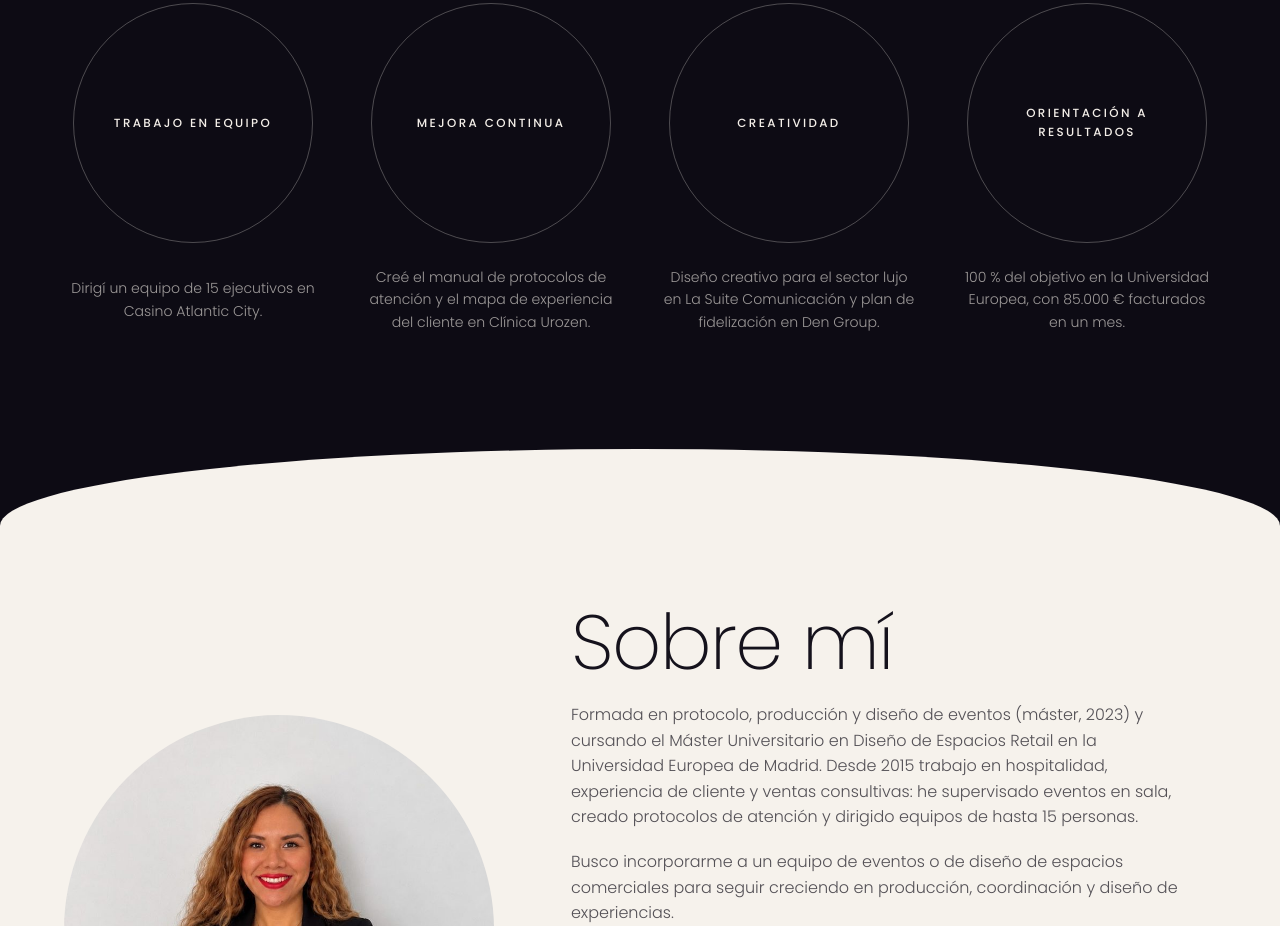
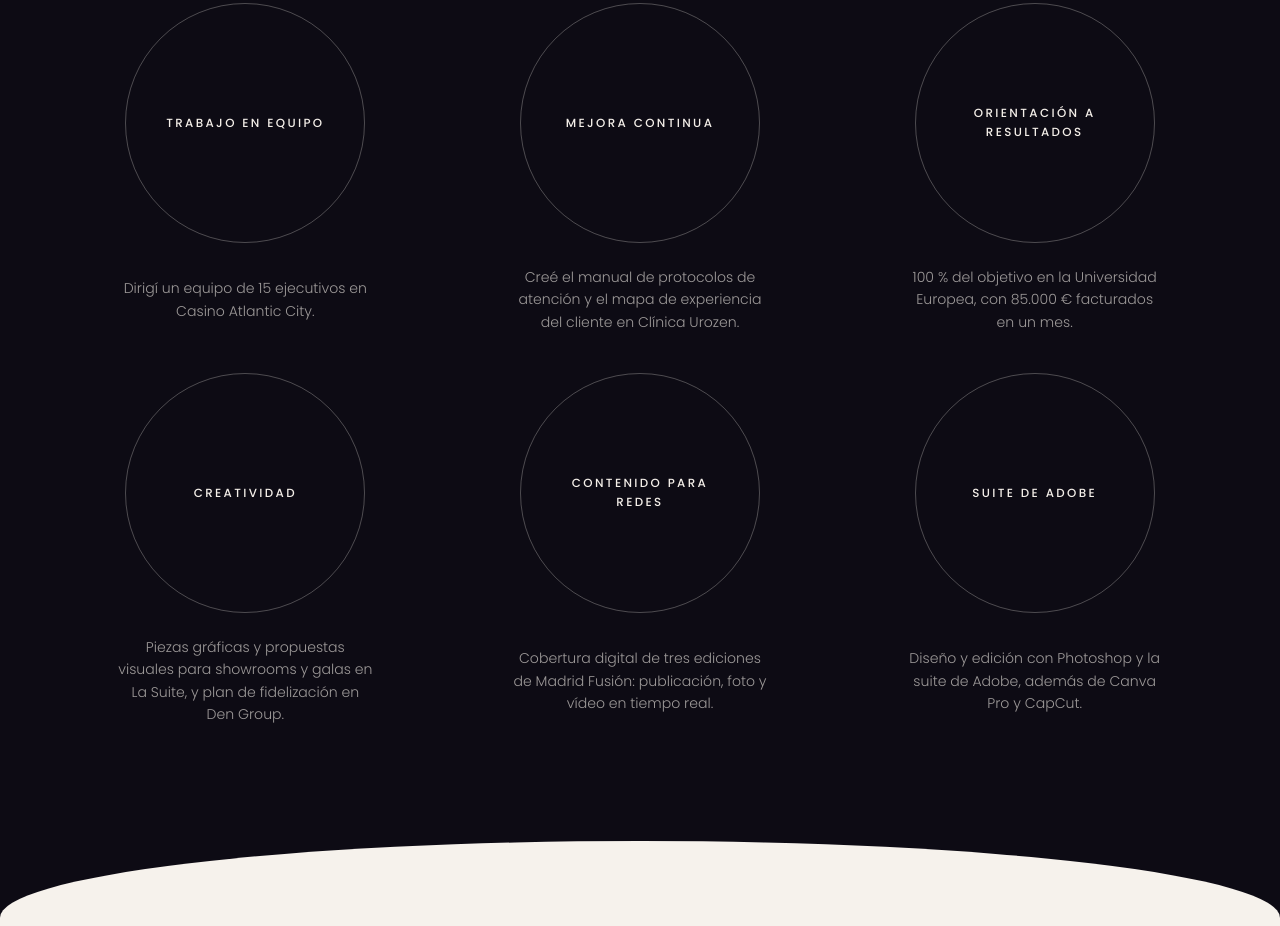
Before and after one commit to Alejandroger95/Lissett_Portfolio2, a plain HTML site: page index.html in a window 1280 px wide. Shown: the part 3802-4728 px from the top of the page. Drawn offline with Linux system fonts and the light colour scheme.

Commit message:
Añadir suite de Adobe y contenido para redes sociales
Seis habilidades en el portfolio (3 columnas) y la misma información en el CV.

Co-Authored-By: Claude Sonnet 5.5 <noreply@anthropic.com>
Claude-Session: https://claude.ai/code/session_01817swxHoHhWq4swd6fqm37

```diff
--- a/css/style.css
+++ b/css/style.css
@@ -648,8 +648,8 @@ ul{
 }
 .skills-grid{
   display: grid;
-  grid-template-columns: repeat(4, minmax(0, 1fr));
-  gap: 2.5rem;
+  grid-template-columns: repeat(3, minmax(0, 1fr));
+  gap: 2.5rem 2rem;
   margin-top: 4rem;
 }
 .skill{
--- a/index.html
+++ b/index.html
@@ -191,12 +191,20 @@
                     <p>Creé el manual de protocolos de atención y el mapa de experiencia del cliente en Clínica Urozen.</p>
                 </div>
                 <div class="skill reveal">
-                    <div class="skill-circle">Creatividad</div>
-                    <p>Diseño creativo para el sector lujo en La Suite Comunicación y plan de fidelización en Den Group.</p>
+                    <div class="skill-circle">Orientación a resultados</div>
+                    <p>100 % del objetivo en la Universidad Europea, con 85.000 € facturados en un mes.</p>
                 </div>
                 <div class="skill reveal">
-                    <div class="skill-circle">Orientación a resultados</div>
-                    <p>100 % del objetivo en la Universidad Europea, con 85.000 € facturados en un mes.</p>
+                    <div class="skill-circle">Creatividad</div>
+                    <p>Piezas gráficas y propuestas visuales para showrooms y galas en La Suite, y plan de fidelización en Den Group.</p>
+                </div>
+                <div class="skill reveal">
+                    <div class="skill-circle">Contenido para redes</div>
+                    <p>Cobertura digital de tres ediciones de Madrid Fusión: publicación, foto y vídeo en tiempo real.</p>
+                </div>
+                <div class="skill reveal">
+                    <div class="skill-circle">Suite de Adobe</div>
+                    <p>Diseño y edición con Photoshop y la suite de Adobe, además de Canva Pro y CapCut.</p>
                 </div>
             </div>
         </section>
```
Also changed, not shown: 1 other file.
